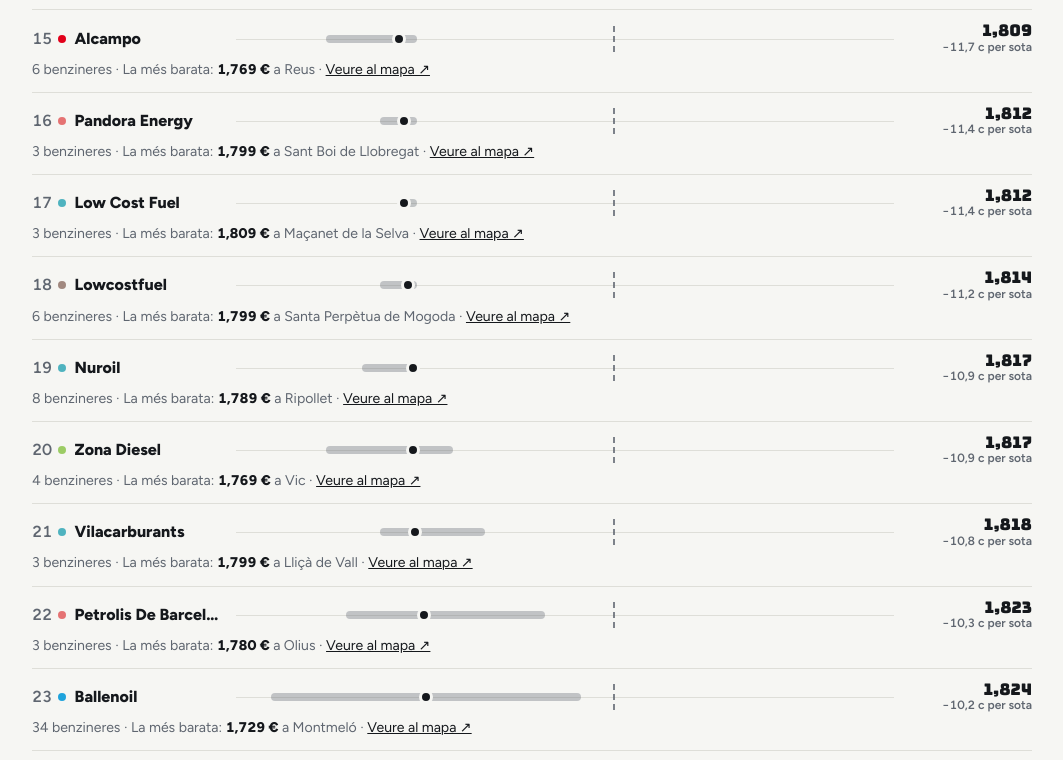
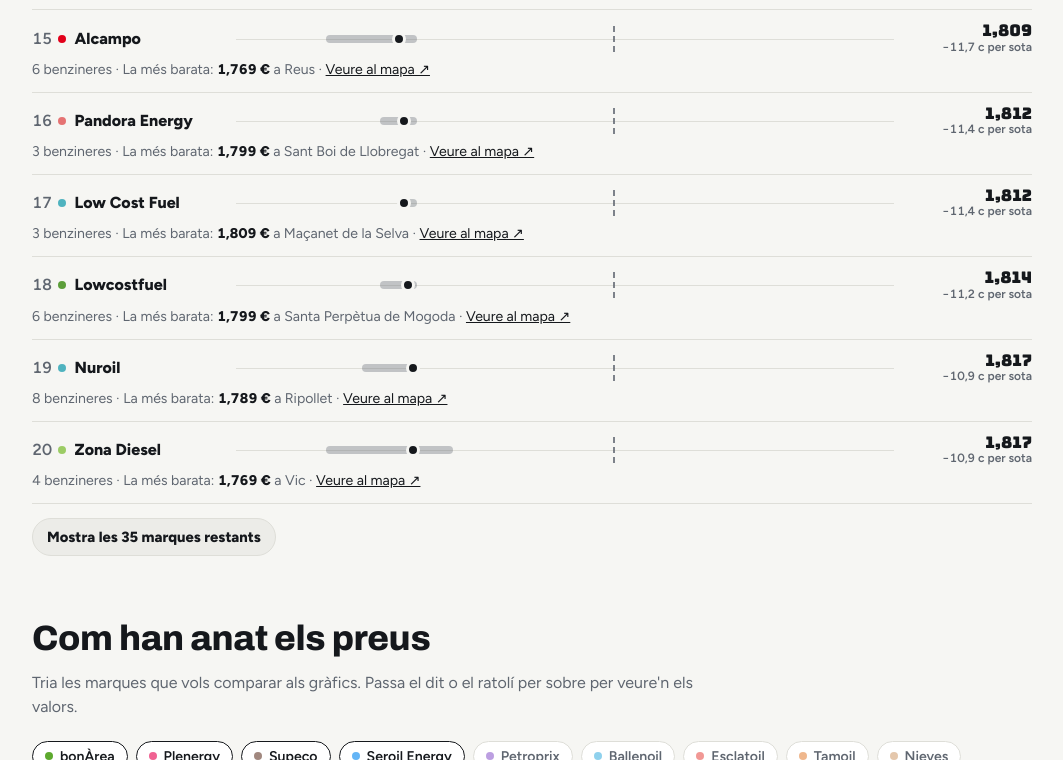
Before and after one commit to MartiFarranC/gulusinaCAT, a plain HTML site: page index.html in a window 1280 px wide. Shown: the part 2040-2800 px from the top of the page, without its empty margins (108-1171 px from the left). Drawn offline with Linux system fonts and the light colour scheme; no server answers.

Commit message:
Ajustos amb les dades reals: 54 marques
- Plenoil ara es diu Plenergy: es reconeixen tots dos noms.
- S'ajunten variants del mateix rètol (Autonetoil, Low Cost Fuel,
  Petrolis Independents) i s'afegeixen Q8, Tamoil i Eni.
- El rànquing mostra 20 marques i un botó per veure-les totes; als
  gràfics es proposen les marques amb 10 o més benzineres i un botó
  per mostrar-ne més.

```diff
--- a/index.html
+++ b/index.html
@@ -156,6 +156,8 @@
 .chip[aria-pressed="true"]{color:var(--ink);border-color:var(--ink)}
 .chip[aria-pressed="true"] .bd{opacity:1}
 .chip[aria-disabled="true"]{opacity:.45;cursor:not-allowed}
+.chip-mes{border-style:dashed}
+.cr[hidden]{display:none}
 .chips-note{color:var(--muted);font-size:.82rem;margin:8px 0 0}
 .totem[hidden]{display:none}
 .totem.swap .brand{animation:fade .6s var(--ease)}
@@ -274,6 +276,7 @@
     <p class="lead" id="compLead">De més barata a més cara. El punt és el preu mitjà de cada marca i la franja grisa, on hi ha 8 de cada 10 de les seves benzineres. La línia discontínua és la mitjana de totes les benzineres de Catalunya.</p>
     <div class="caxis" aria-hidden="true"><span></span><div class="sc" id="cscale"></div><span></span></div>
     <div id="comp"></div>
+    <button type="button" class="btn more" id="compMore" hidden></button>
   </section>
 
   <section id="evoSec" hidden>
@@ -320,15 +323,15 @@
 const COLORS={bonarea:"#5DA92E",esclatoil:"#E4312B",petrocat:"#1C6FB8",repsol:"#F07D00",campsa:"#C8102E",moeve:"#00A19A",
   galp:"#FF6A13",bp:"#2E9E44",shell:"#F2C500",petronor:"#B5121B",avia:"#D52B1E",ballenoil:"#1FA3DC",plenoil:"#E6B800",
   petroprix:"#7A3FC4",petromiralles:"#0F8A6A",meroil:"#8A6D3B",autonet:"#8D8F93",staroil:"#3D5AFE",gasexpress:"#EC407A",
-  valcarce:"#4E7D32",carrefour:"#0055A5",alcampo:"#E2001A",eroski:"#D71920",leclerc:"#005BAB",altres:"#6B7280"};
+  valcarce:"#4E7D32",q8:"#1E4FA0",tamoil:"#E0701B",eni:"#F5C400",lowcostfuel:"#5C9E3A",petrolisind:"#8C6BB1",carrefour:"#0055A5",alcampo:"#E2001A",eroski:"#D71920",leclerc:"#005BAB",altres:"#6B7280"};
 const PALETA=["#8E7CC3","#4FB3BF","#C98F5A","#9CCC65","#E57373","#64B5F6","#F06292","#A1887F"];
 const colorDe=id=>COLORS[id]||PALETA[[...id].reduce((a,c)=>a+c.charCodeAt(0),0)%PALETA.length];
 // Mateixa detecció que actualitza_preus.py (per quan el navegador llegeix el Ministeri directament)
 const CONEGUDES=[["bonarea","bonÀrea",/\bBON ?AREA\b/],["esclatoil","Esclatoil",/\bESCLAT ?OIL\b/],["petrocat","Petrocat",/\bPETROCAT\b/],
   ["repsol","Repsol",/\bREPSOL\b/],["campsa","Campsa",/\bCAMPSA\b/],["moeve","Moeve (Cepsa)",/\b(MOEVE|CEPSA)\b/],["galp","Galp",/\bGALP\b/],
   ["bp","BP",/\bBP\b/],["shell","Shell",/\bSHELL\b/],["petronor","Petronor",/\bPETRONOR\b/],["avia","Avia",/\bAVIA\b/],
-  ["ballenoil","Ballenoil",/\bBALLENOIL\b/],["plenoil","Plenoil",/\bPLENOIL\b/],["petroprix","Petroprix",/\bPETROPRIX\b/],
-  ["petromiralles","Petromiralles",/\bPETRO ?MIRALLES\b/],["meroil","Meroil",/\bMEROIL\b/],["autonet","Autonet & Oil",/\bAUTONET\b/],
+  ["ballenoil","Ballenoil",/\bBALLENOIL\b/],["plenoil","Plenergy (Plenoil)",/\b(PLENOIL|PLENERGY)\b/],["petroprix","Petroprix",/\bPETROPRIX\b/],
+  ["petromiralles","Petromiralles",/\bPETRO ?MIRALLES\b/],["meroil","Meroil",/\bMEROIL\b/],["autonet","Autonet & Oil",/\bAUTONET/],["lowcostfuel","Low Cost Fuel",/\bLOW ?COST ?FUEL\b/],["petrolisind","Petrolis Independents",/\bPETROLIS INDEPENDENTS\b/],["q8","Q8",/\bQ8\b/],["tamoil","Tamoil",/\bTAMOIL\b/],["eni","Eni",/\bENI\b/],
   ["staroil","Star Oil",/\bSTAR ?OIL\b/],["gasexpress","GasExpress",/\bGAS ?EXPRESS\b/],["valcarce","Valcarce",/\bVALCARCE\b/],
   ["carrefour","Carrefour",/\bCARREFOUR\b/],["alcampo","Alcampo",/\bALCAMPO\b/],["eroski","Eroski",/\bEROSKI\b/],["leclerc","E.Leclerc",/\bLECLERC\b/]];
 const GENERICS=/^(|SIN ROTULO|SENSE ROTUL|NO ROTULO|SIN MARCA|GASOLINERA|ESTACION DE SERVICIO|E ?S|ES|BLANCA|INDEPENDIENTE|(N|NO|NUM)?( ?\d+)+)$/;
@@ -409,6 +412,8 @@
 
 /* Totes les marques, respecte a la mitjana de Catalunya */
 const comp=$("comp");
+let COMP_TOTES=false;
+$("compMore").addEventListener("click",()=>{COMP_TOTES=!COMP_TOTES;render();if(!COMP_TOTES)$("compSec").scrollIntoView({block:"start"})});
 function fila(b){
   let r=$("k-"+b.id);if(r)return r;
   r=el("div","cr");r.id="k-"+b.id;if(b.id===ALTRES)r.classList.add("grup");
@@ -443,6 +448,10 @@
     const [sLo,sHi,sCat]=sc.children,W=sc.clientWidth,cx=(cat-lo)/(hi-lo)*W,half=sCat.offsetWidth/2+8;
     sLo.hidden=cx-half<sLo.offsetWidth;sHi.hidden=cx+half>W-sHi.offsetWidth;
   }
+  const VISIBLES=20,sobren=llista.length-VISIBLES;
+  llista.forEach((b,i)=>{$("k-"+b.id).hidden=!COMP_TOTES&&i>=VISIBLES});
+  const mb=$("compMore");mb.hidden=sobren<=0;
+  mb.textContent=COMP_TOTES?"Mostra'n menys":`Mostra les ${sobren} marques restants`;
   let rank=0;
   llista.forEach(b=>{
     const r=$("k-"+b.id),grup=b.id===ALTRES;if(!grup)rank++;
@@ -599,6 +608,7 @@
 
 /* ---------- MARQUES ALS GRÀFICS ---------- */
 const MAX_TRIADES=5;
+let CHIPS_TOTES=false;
 let TRIADES=null; // ids triats; null = encara per decidir (les 4 més barates)
 let ANUAL=[],NOMS_ANUAL={},modeAnys="preu";
 const SERIE_CAT={id:"catalunya",nom:"Catalunya",color:"#8B949E",dash:true};
@@ -613,7 +623,10 @@
     .forEach(k=>{if(!["catalunya","any","mesos","v",ALTRES].includes(k))ids.add(k)});
   if(!TRIADES)TRIADES=[...ids].slice(0,4);
   box.replaceChildren();
-  ids.forEach(id=>{
+  const nDe=id=>(BRANDS.find(b=>b.id===id)||{}).n||0;
+  const principals=[...ids].filter(id=>TRIADES.includes(id)||nDe(id)>=10);
+  const amagades=[...ids].length-principals.length;
+  (CHIPS_TOTES?[...ids]:principals).forEach(id=>{
     const on=TRIADES.includes(id),full=!on&&TRIADES.length>=MAX_TRIADES;
     const btn=el("button","chip");btn.type="button";btn.setAttribute("aria-pressed",on);
     if(full){btn.setAttribute("aria-disabled","true");btn.title=`Com a màxim ${MAX_TRIADES} marques`}
@@ -626,6 +639,8 @@
     };
     box.appendChild(btn);
   });
+  if(amagades>0){const mes=el("button","chip chip-mes",CHIPS_TOTES?"Menys marques":`+ ${amagades} marques més`);mes.type="button";
+    mes.onclick=()=>{CHIPS_TOTES=!CHIPS_TOTES;renderChips()};box.appendChild(mes)}
   $("chipsNote").textContent=`${TRIADES.length} de ${MAX_TRIADES} marques triades. La línia discontínua és la mitjana de Catalunya.`;
 }
 
```
Also changed, not shown: 1 other file.
